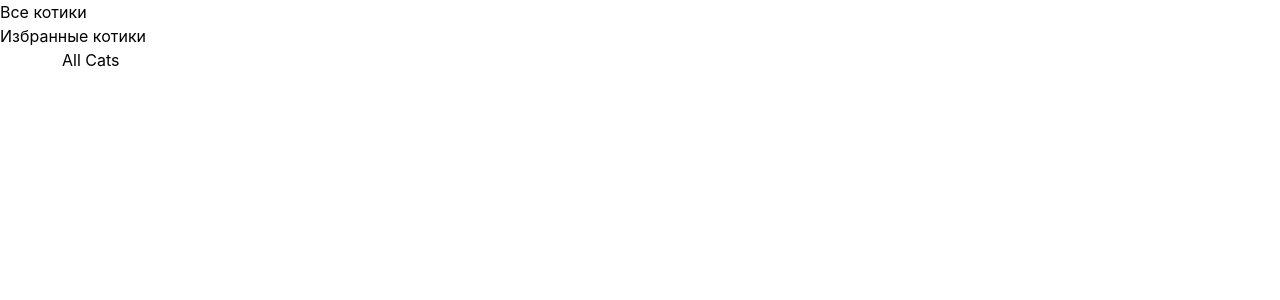
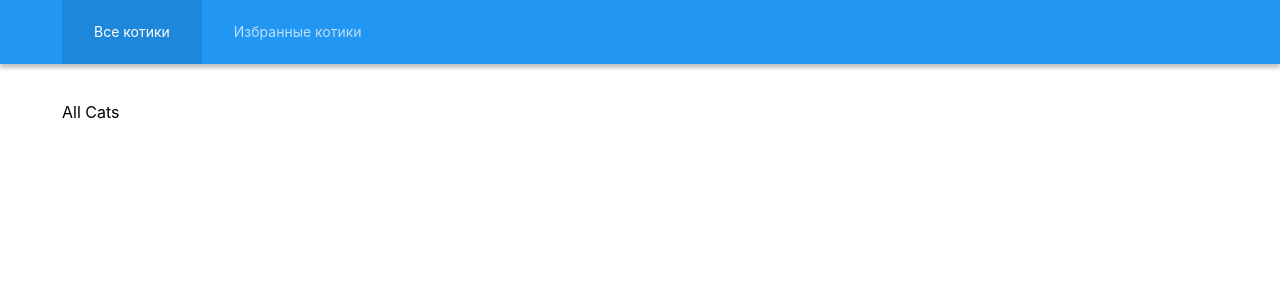
Before and after one commit to kimmito/cat-gallery-app, a React (Vite) app: page /cats in a window 1280 px wide. Shown: the top 300 px of the page. Built offline with nearby package versions, Linux system fonts and the light colour scheme.

Commit message:
feat(HeaderMenu): feat(layout): move and update HeaderMenu

```diff
--- a/src/app/App.tsx
+++ b/src/app/App.tsx
@@ -1,6 +1,6 @@
 import { Navigate, Route, Routes } from 'react-router-dom'
 import { QueryClient, QueryClientProvider } from '@tanstack/react-query'
-import HeaderMenu from './components/ui/layout/header-menu/HeaderMenu'
+import HeaderMenu from './components/ui/layout/HeaderMenu'
 import { ROUTES } from './navigation/routes'
 import { appRoutes } from './navigation/route-config'
 
--- /dev/null
+++ b/src/app/components/ui/layout/HeaderMenu.tsx
@@ -0,0 +1,32 @@
+import type { FC } from "react";
+import { NavLink } from "react-router-dom";
+import { appRoutes } from "../../../navigation/route-config";
+
+const HeaderMenu: FC = () => {
+  const menuRoutes = appRoutes.filter((route) => route.showInMenu)
+
+  return(
+    <div className="h-16 w-full mb-9 bg-[#2196F3] text-white shadow-[0px_4px_4px_0px_rgba(0,0,0,0.24)]">
+      <nav className="h-full">
+        <ul className="flex h-full flex-row ml-15.5">
+          {menuRoutes.map(({ path, title }) => (
+            <li key={path} className="h-full">
+              <NavLink
+                className={({ isActive }) =>
+                  `flex h-full items-center px-8 text-sm transition-colors font-normal ${
+                    isActive ? "bg-black/10" : "bg-transparent hover:bg-white/15 text-white/70 hover:text-white"
+                  }`
+                }
+                to={path}
+              >
+                {title}
+              </NavLink>
+            </li>
+          ))}
+        </ul>
+      </nav>
+    </div>
+  )
+}
+
+export default HeaderMenu
--- a/src/app/components/ui/layout/header-menu/HeaderMenu.tsx
+++ /dev/null
@@ -1,21 +0,0 @@
-import type { FC } from "react";
-import { NavLink } from "react-router-dom";
-import { appRoutes } from "../../../../navigation/route-config";
-
-const HeaderMenu: FC = () => {
-  const menuRoutes = appRoutes.filter((route) => route.showInMenu)
-
-  return(
-    <nav>
-      <ul>
-        {menuRoutes.map(({ path, title }) => (
-          <li key={path}>
-            <NavLink to={path}>{title}</NavLink>
-          </li>
-        ))}
-      </ul>
-    </nav>
-  )
-}
-
-export default HeaderMenu
```
Also changed, not shown: src/app/components/ui/layout/header-menu/header-menu.interface.ts (deleted).
